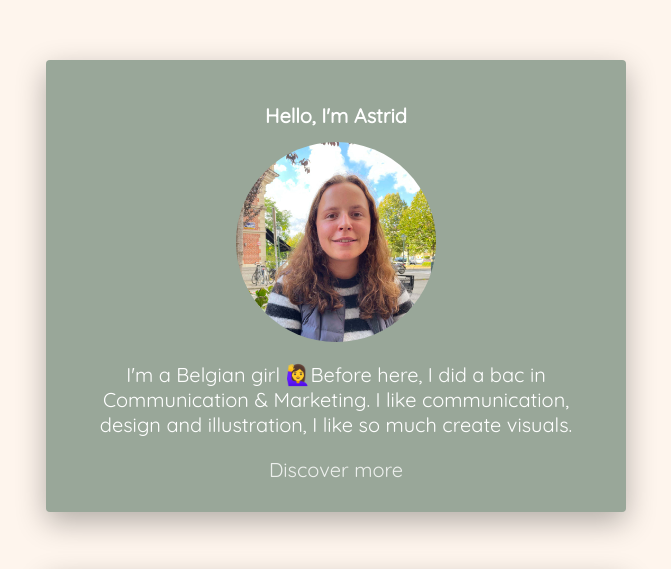
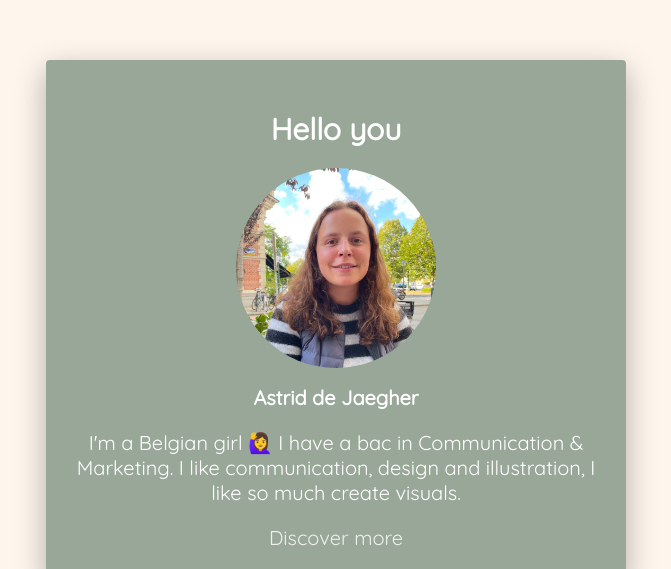
Before and after one commit to Asdej/profile, a plain HTML site: page index.html in a window 1280 px wide. Shown: the top 569 px of the page, without its empty margins (304-975 px from the left). Drawn offline with Linux system fonts and the light colour scheme.

Commit message:
make my profile prettier

```diff
--- a/index.html
+++ b/index.html
@@ -14,9 +14,10 @@
 <body>
   <div class="container">
     <div class="card">
-      <h1>Hello, I'm Astrid</h1>
+      <h1>Hello you</h1>
       <img src="images/IMG_8545.jpg" class="img-circle" alt="profil picture">
-      <p>I'm a Belgian girl 🙋‍♀️Before here, I did a bac in Communication & Marketing.
+      <h2>Astrid de Jaegher</h2>
+      <p>I'm a Belgian girl 🙋‍♀️ I have a bac in Communication & Marketing.
       I like communication, design and illustration, I like so much create visuals.</p>
       <a href="#" target="_blank">
         Discover more
--- a/style.css
+++ b/style.css
@@ -6,7 +6,13 @@ body {
   line-height: normal;
 }
 
-h1, h2, h3 {
+h1, h3 {
+  color: #ffffff;
+  font-size: 30px;
+  font-weight: bold;
+  line-height: normal;
+}
+h2 {
   color: #ffffff;
   font-size: 20px;
   font-weight: bold;
```
